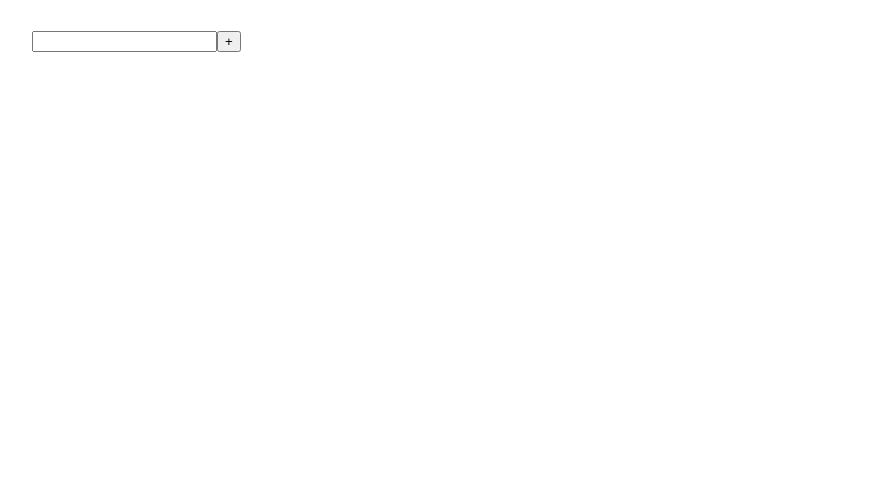
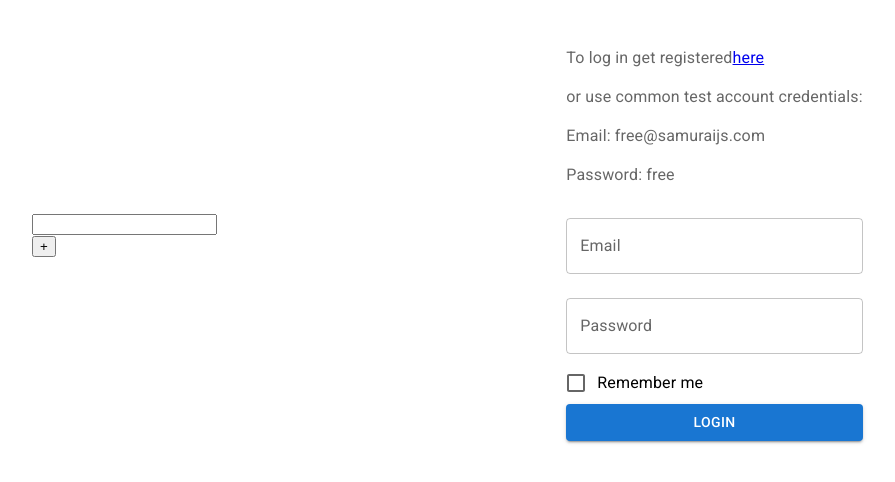
Before and after one commit to Arenelin/todolist, a React (Create React App) app: page /login in a window 1280 px wide. Shown: the top 482 px of the page, without its empty margins (48-943 px from the left). Built offline with nearby package versions, Linux system fonts and the light colour scheme; no server answers.

Commit message:
started developing authorization

```diff
--- a/package.json
+++ b/package.json
@@ -17,9 +17,11 @@
     "@types/react-redux": "^7.1.33",
     "@types/uuid": "^9.0.7",
     "axios": "^1.6.7",
+    "formik": "^2.4.5",
     "react": "^18.2.0",
     "react-dom": "^18.2.0",
     "react-redux": "^9.1.0",
+    "react-router-dom": "^6.22.3",
     "react-scripts": "5.0.1",
     "redux": "^5.0.1",
     "redux-thunk": "^3.1.0",
--- a/src/App/App.tsx
+++ b/src/App/App.tsx
@@ -6,6 +6,8 @@ import {TodolistsList} from '../features/Todolists/TodolistsList';
 import LinearProgress from '@mui/material/LinearProgress';
 import Stack from '@mui/material/Stack';
 import {ErrorSnackbar} from "../components/ErrorSnackbar/ErrorSnackbar";
+import {BrowserRouter, Route, Routes} from "react-router-dom";
+import {Login} from "../features/Login/Login";
 
 type AppProps = {
     demo?: boolean
@@ -15,6 +17,7 @@ export const App: React.FC<AppProps> = (props) => {
     const {demo = false} = props;
     const {addNewTodolist, status} = useApp()
     return (
+        <BrowserRouter>
             <div className="App">
                 <ErrorSnackbar/>
                 <div style={{display: 'flex', alignItems: 'center', justifyContent: 'center', gap: '10px'}}>
@@ -26,7 +29,12 @@ export const App: React.FC<AppProps> = (props) => {
                             <LinearProgress color="inherit"/>
                         </Stack>}
                 </div>
-            <TodolistsList demo={demo}/>
+                <Routes>
+                    <Route path={'/'} element={<TodolistsList demo={demo}/>}/>
+                    <Route path={'/login'} element={<Login />}/>
+                </Routes>
             </div>
+        </BrowserRouter>
+
     );
 }
--- /dev/null
+++ b/src/features/Login/Login.tsx
@@ -0,0 +1,49 @@
+import React from 'react'
+import Grid from '@mui/material/Grid'
+import Checkbox from '@mui/material/Checkbox'
+import FormControl from '@mui/material/FormControl'
+import FormControlLabel from '@mui/material/FormControlLabel'
+import FormGroup from '@mui/material/FormGroup'
+import FormLabel from '@mui/material/FormLabel'
+import TextField from '@mui/material/TextField'
+import Button from '@mui/material/Button'
+import {useFormik} from "formik";
+
+export const Login = () => {
+    const formik = useFormik({
+        initialValues: {
+            email: '',
+            password: '',
+            rememberMe:false
+        },
+        onSubmit: values => {
+            alert(JSON.stringify(values));
+        },
+    });
+    return (
+        <Grid container justifyContent={'center'}>
+
+            <Grid item justifyContent={'center'}>
+                <FormControl>
+                    <FormLabel>
+                        <p>
+                            To log in get registered
+                            <a href={'https://social-network.samuraijs.com/'} target={'_blank'}>here</a>
+                        </p>
+                        <p>or use common test account credentials:</p>
+                        <p>Email: free@samuraijs.com</p>
+                        <p>Password: free</p>
+                    </FormLabel>
+                    <FormGroup>
+                        <TextField label="Email" margin="normal"/>
+                        <TextField type="password" label="Password" margin="normal"/>
+                        <FormControlLabel label={'Remember me'} control={<Checkbox/>}/>
+                        <Button type={'submit'} variant={'contained'} color={'primary'}>
+                            Login
+                        </Button>
+                    </FormGroup>
+                </FormControl>
+            </Grid>
+        </Grid>
+    )
+}
--- a/src/features/Todolists/todolistsReducer/todolists-reducer.ts
+++ b/src/features/Todolists/todolistsReducer/todolists-reducer.ts
@@ -64,6 +64,7 @@ export const getTodolists = () => (dispatch: AppDispatch) => {
         .then(res => {
             dispatch(setTodolists(res.data))
         })
+        .catch(error => handleServerNetworkError(error.message, dispatch))
         .finally(() => dispatch(setAppStatus('succeeded')))
 }
 export const removeTodolist = (todolistId: string) => (dispatch: AppDispatch) => {
@@ -86,8 +87,7 @@ export const createNewTodolist = (title: string) => (dispatch: AppDispatch) => {
     todolistsAPI.createTodolist(title)
         .then((res) => {
             if (res.data.resultCode !== 0) {
-                const test = handleServerAppError(res.data, dispatch)
-                console.log(test)
+                handleServerAppError(res.data, dispatch)
             } else {
                 dispatch(addTodolist(res.data.data.item))
             }
```
Also changed, not shown: 1 other file (tests, documents, lock files or other folders). Lines whose indentation alone changed are shown as unchanged.
